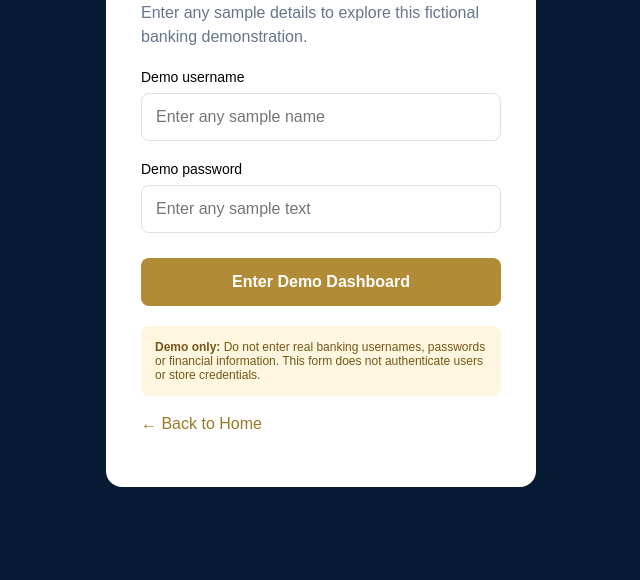
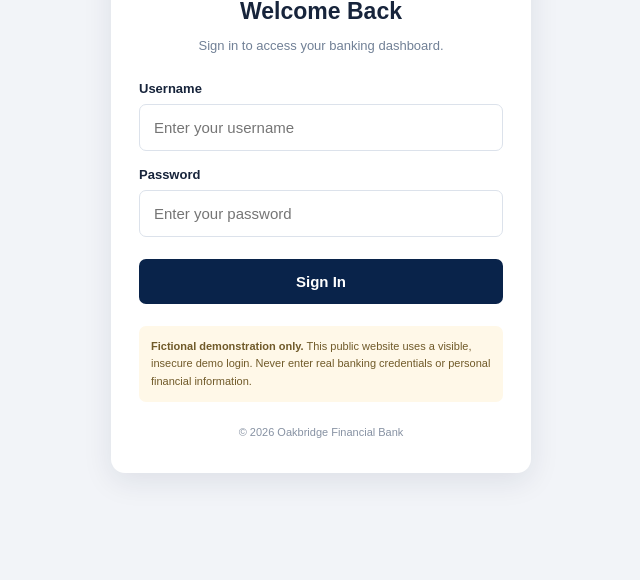
Before and after one commit to kiddablaise/oakbridge-premium-bank, a plain HTML site: page login.html in a window 1280 px wide. Shown: the part 220-800 px from the top of the page, without its empty margins (319-959 px from the left). Drawn offline with Linux system fonts and the light colour scheme.

Commit message:
Refactor login page layout and styles

```diff
--- a/login.html
+++ b/login.html
@@ -1,93 +1,66 @@
-
 
 <!DOCTYPE html>
-
 <html lang="en">
-
 <head>
-
 <meta charset="UTF-8">
-
 <meta name="viewport" content="width=device-width, initial-scale=1.0">
-
-<title>Login | Oakbridge Financial Bank</title>
-
+<title>Oakbridge Financial Bank | Login</title>
 <style>
-
 *{box-sizing:border-box}
-
-body{margin:0;font-family:Arial,sans-serif;background:#071b35;min-height:100vh;display:flex;align-items:center;justify-content:center;padding:20px}
-
-.card{background:white;width:100%;max-width:430px;padding:35px;border-radius:16px}
-
-h1{color:#071b35;margin-bottom:8px}
-
-.brand{color:#b18b35;font-weight:bold;letter-spacing:2px}
-
-p{color:#68758a;line-height:1.5}
-
-label{display:block;margin-top:20px;margin-bottom:8px;font-size:14px}
-
-input{width:100%;padding:14px;border:1px solid #dce1e8;border-radius:8px;font-size:16px}
-
-button{width:100%;padding:15px;margin-top:25px;background:#b18b35;color:white;border:0;border-radius:8px;font-size:16px;font-weight:bold}
-
-button:active{opacity:.8}
-
-.notice{background:#fff6df;padding:14px;border-radius:8px;font-size:12px;margin-top:20px;color:#745719}
-
-a{color:#9b7727;text-decoration:none}
-
+body{margin:0;background:#f2f4f8;font-family:Arial,sans-serif;color:#17243b;min-height:100vh;display:flex;align-items:center;justify-content:center;padding:20px}
+.login-box{background:white;width:100%;max-width:420px;padding:35px 28px;border-radius:14px;box-shadow:0 8px 30px #10204018}
+.brand{text-align:center;color:#09234a;font-size:22px;font-weight:bold;letter-spacing:1px}
+.gold{text-align:center;color:#bd963e;font-size:12px;margin:8px 0 28px}
+h1{text-align:center;font-size:23px;margin-bottom:8px}
+.subtitle{text-align:center;color:#718096;font-size:13px;margin-bottom:28px}
+label{display:block;font-size:13px;font-weight:bold;margin:16px 0 8px}
+input{width:100%;padding:14px;border:1px solid #dce2eb;border-radius:7px;font-size:15px}
+button{width:100%;padding:14px;background:#09234a;color:white;border:0;border-radius:7px;font-size:15px;font-weight:bold;margin-top:22px}
+#error{color:#c03939;text-align:center;font-size:13px;margin-top:15px}
+.notice{background:#fff8e8;color:#705a29;padding:12px;border-radius:7px;font-size:11px;line-height:1.6;margin-top:22px}
+footer{text-align:center;color:#8792a3;font-size:11px;margin-top:24px}
 </style>
-
 </head>
-
 <body>
-
-<div class="card">
-
-<div class="brand">OAKBRIDGE FINANCIAL BANK</div>
+<div class="login-box">
+<div class="brand">OAKBRIDGE</div>
+<div class="gold">FINANCIAL BANK</div>
 
 <h1>Welcome Back</h1>
+<p class="subtitle">Sign in to access your banking dashboard.</p>
 
-<p>Enter any sample details to explore this fictional banking demonstration.</p>
+<form id="loginForm">
+<label for="username">Username</label>
+<input id="username" type="text" placeholder="Enter your username" required>
 
-<form id="demoLogin">
+<label for="password">Password</label>
+<input id="password" type="password" placeholder="Enter your password" required>
 
-<label for="demoName">Demo username</label>
-
-<input id="demoName" type="text" placeholder="Enter any sample name" required>
-
-<label for="demoPassword">Demo password</label>
-
-<input id="demoPassword" type="password" placeholder="Enter any sample text" required>
-
-<button type="submit">Enter Demo Dashboard</button>
-
+<button type="submit">Sign In</button>
+<p id="error"></p>
 </form>
 
 <div class="notice">
-
-<strong>Demo only:</strong> Do not enter real banking usernames, passwords or financial information. This form does not authenticate users or store credentials.
-
+<strong>Fictional demonstration only.</strong> This public website uses a visible, insecure demo login. Never enter real banking credentials or personal financial information.
 </div>
 
-<p><a href="index.html">← Back to Home</a></p>
-
+<footer>© 2026 Oakbridge Financial Bank</footer>
 </div>
 
 <script>
-
-document.getElementById("demoLogin").addEventListener("submit", function(event) {
-
+document.getElementById("loginForm").addEventListener("submit",function(event){
 event.preventDefault();
 
-window.location.href = "dashboard.html";
+const username=document.getElementById("username").value;
+const password=document.getElementById("password").value;
+const error=document.getElementById("error");
 
+if(username==="Gretchel22" && password==="King22"){
+window.location.href="dashboard.html";
+}else{
+error.textContent="Incorrect username or password. Please try again.";
+}
 });
-
 </script>
-
 </body>
-
 </html>
```
